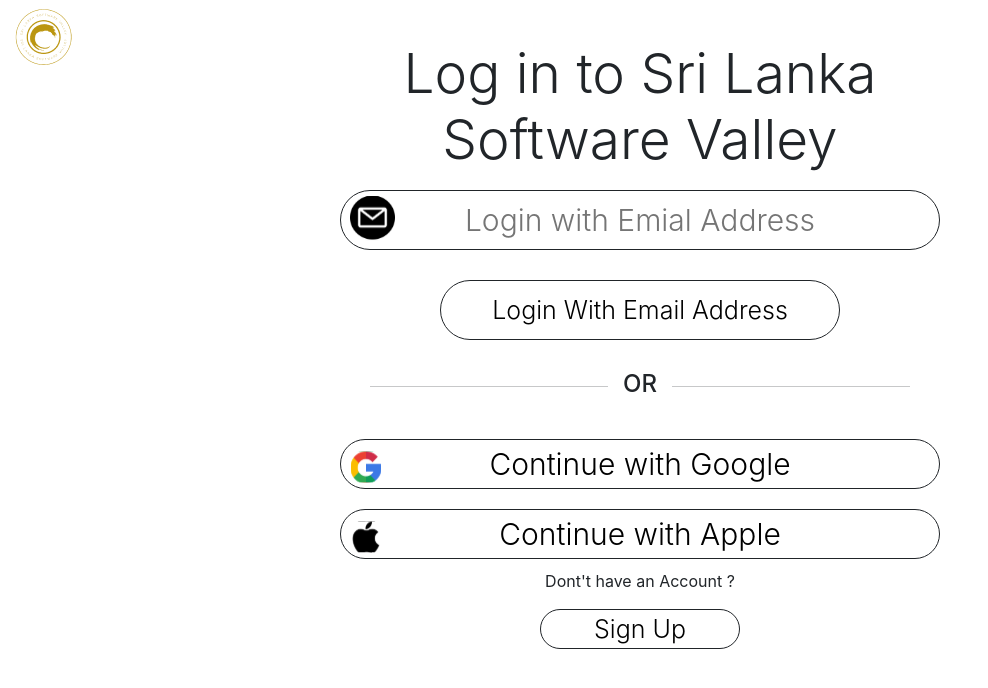
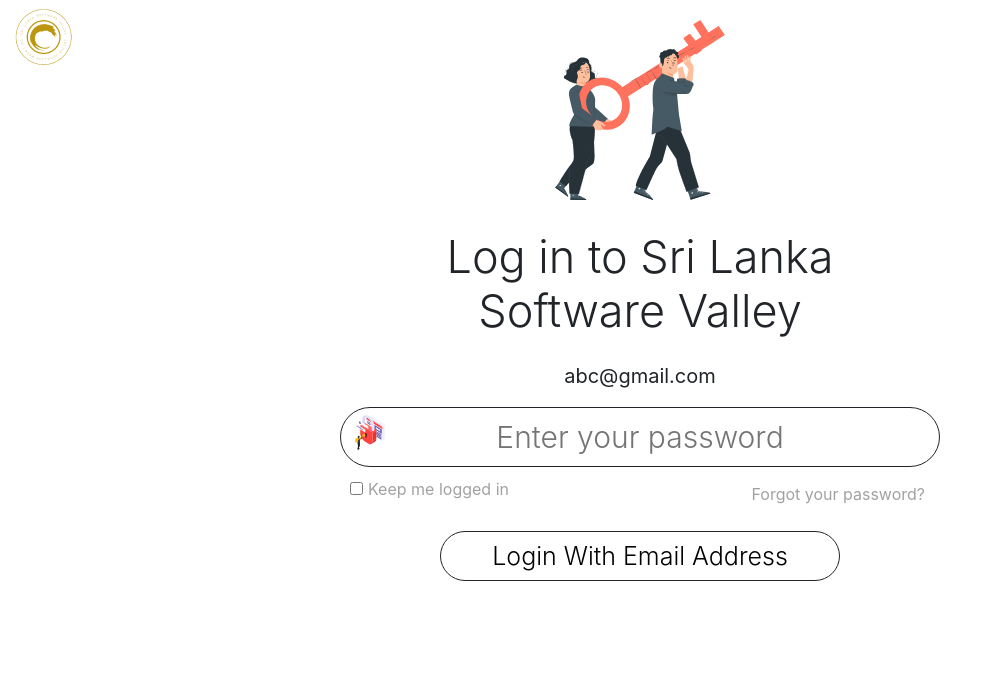
Before and after one commit to gimnakatugampala/website-project, a React (Create React App) app: page / in a window 1280 px wide. Shown: the top 688 px of the page, without its empty margins (0-988 px from the left). Built offline with nearby package versions, Linux system fonts and the light colour scheme.

Commit message:
third login with bootstrap

```diff
--- a/src/App.js
+++ b/src/App.js
@@ -18,9 +18,9 @@ function App() {
       </Router> */}
      {/* <Welcome /> */}
      {/* <SignUp /> */}
-     <MainLogin />
+     {/* <MainLogin /> */}
      {/* <SecondLogin /> */}
-     {/* <ThirdLogin /> */}
+     <ThirdLogin />
     </div>
   );
 }
--- a/src/components/LogIn/ThirdLogin/ThirdLogin.js
+++ b/src/components/LogIn/ThirdLogin/ThirdLogin.js
@@ -13,17 +13,17 @@ export default class ThirdLogin extends Component {
 
             <div className='enter-password-email'>
                 <img src={ImageThree} alt='imageone' />
-                    <h1 className='title'>Log in to Sri Lanka <br /> Software Valley</h1>
+                    <h1 className='title display-1'>Log in to Sri Lanka <br /> Software Valley</h1>
             </div>
 
             <div className="display-email">
-                <p>abc@gmail.com</p>
+                <p className='fs-5'>abc@gmail.com</p>
             </div>
 
 
             <div className='input-enter-password-email'>
                 <img src={ImageTwo} alt='ImageTwo' />
-                <input placeholder='Enter your password' type='password' />
+                <input placeholder='Enter your password' type='password' className='display-3 rounded-pill border border-dark' />
             </div>
 
             <div className='input-checkbox-container'>
@@ -34,7 +34,7 @@ export default class ThirdLogin extends Component {
                  <a href='#'>Forgot your password?</a>
             </div>
 
-            <button className='enter-password-last'>
+            <button className='enter-password-last display-3 rounded-pill border border-dark'>
                 Login With Email Address
             </button>
 
```
